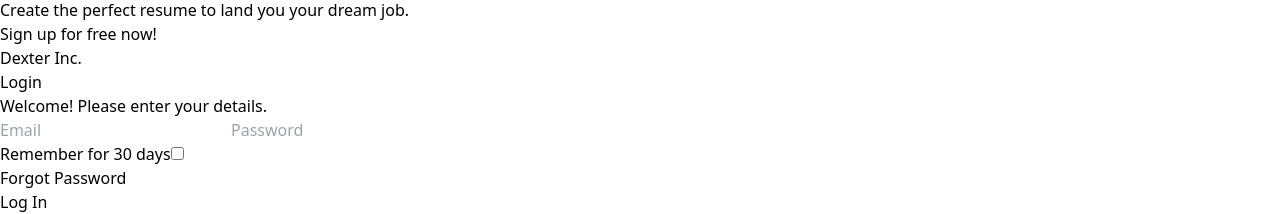
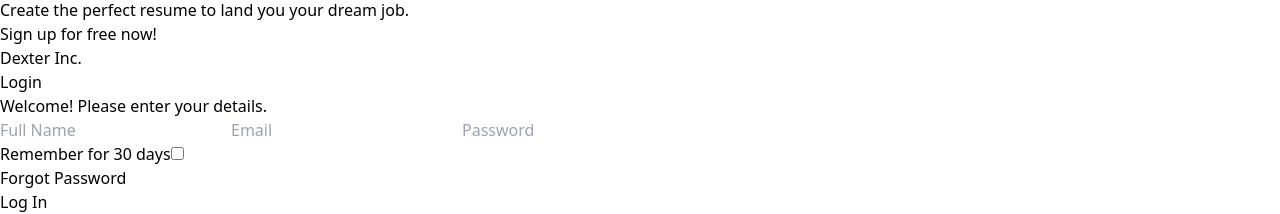
Before and after one commit to solomonrazak/cv-application, a React (Vite) app: page / in a window 1280 px wide. Shown: the part 850-1064 px from the top of the page. Built offline with nearby package versions, Linux system fonts and the light colour scheme; no server answers; the HTML template or start-up script is replaced by a standard one.

Commit message:
state passed from login to home

```diff
--- a/package.json
+++ b/package.json
@@ -1,9 +1,12 @@
 {
-  "name": "new-cv-app",
+  "homepage": "https://solomonrazak.github.io/cv-application",
+  "name": "cv-application",
   "private": true,
   "version": "0.0.0",
   "type": "module",
   "scripts": {
+    "predeploy": "npm run build",
+    "deploy": "gh-pages -d build",
     "dev": "vite",
     "build": "vite build",
     "lint": "eslint . --ext js,jsx --report-unused-disable-directives --max-warnings 0",
@@ -12,6 +15,7 @@
   "dependencies": {
     "dotenv": "^16.4.5",
     "firebase": "^10.10.0",
+    "gh-pages": "^6.1.1",
     "google-auth-library": "^9.7.0",
     "react": "^18.2.0",
     "react-color": "^2.19.3",
--- a/src/components/Home.jsx
+++ b/src/components/Home.jsx
@@ -2,9 +2,14 @@
 import { DataContext } from '../DataContext';
 import Input from './Input';
 import Output from './Output';
+import { useLocation } from 'react-router-dom';
 
 
 const Home = () => {
+
+  const {state} = useLocation();
+  const fullname = state?.fullname || 'New user'
+
     const [personalDetails, setPersonalDetails] = useState({
         fullname: "Solomon Razak",
         email: "solomonrazak99@gmail.com",
@@ -94,7 +99,10 @@
         font,
         setFont
       }}>
+        <div>
+          <p>Hi {fullname} you are welcome</p>
     <div className="grid grid-cols-1 md:grid-cols-3 bg-gray-100 gap-3">
+
 
         <div className={`col-span-1 w-full ${!preview ? "block" : "hidden"}`}>
           <Input />
@@ -109,6 +117,7 @@
         <button onClick={showPreview}>Preview</button>
       </div>
       </div>
+      </div>
       </DataContext.Provider>
   )
 }
--- a/src/components/Login.jsx
+++ b/src/components/Login.jsx
@@ -7,6 +7,7 @@
 const Login = () => {
   const [email, setEmail] = useState("");
   const [password, setPassword] = useState("");
+  const [fullName, setFullName] = useState("");
   const [error, setError] = useState("");
   const [showPasswordDialogue, setShowPasswordDialogue] = useState(false);
   const [resetEmail, setResetEmail] = useState(""); // New state for reset email
@@ -20,7 +21,11 @@
     setError("");
     try {
       await logIn(email, password);
-      navigate("/home");
+      navigate("/home", {
+        state: {
+          fullname: fullName,
+        }
+      });
     } catch (err) {
       setError(err.message);
       alert(error);
@@ -82,15 +87,24 @@
           <p className="text-base">Welcome! Please enter your details.</p>
           <form onSubmit={handleSubmit}>
             <div className="w-full flex flex-col mt-8">
+            <input
+                type="text"
+                placeholder="Full Name"
+                value={fullName}
+                className="w-[350px] text-slate-900 border-b py-2 border-slate-900 outline-none focus:outline-none pl-1 mb-5"
+                onChange={(e) => setFullName(e.target.value)}
+              />
               <input
                 type="email"
                 placeholder="Email"
+                value={email}
                 className="w-[350px] text-slate-900 border-b py-2 border-slate-900 outline-none focus:outline-none pl-1 mb-5"
                 onChange={(e) => setEmail(e.target.value)}
               />
               <input
                 type="text"
                 placeholder="Password"
+                value={password}
                 className="w-[350px] text-black border-b py-2 border-slate-900 outline-none focus:outline-none pl-1"
                 onChange={(e) => setPassword(e.target.value)}
               />
```
Also changed, not shown: 1 other file (tests, documents, lock files or other folders).
